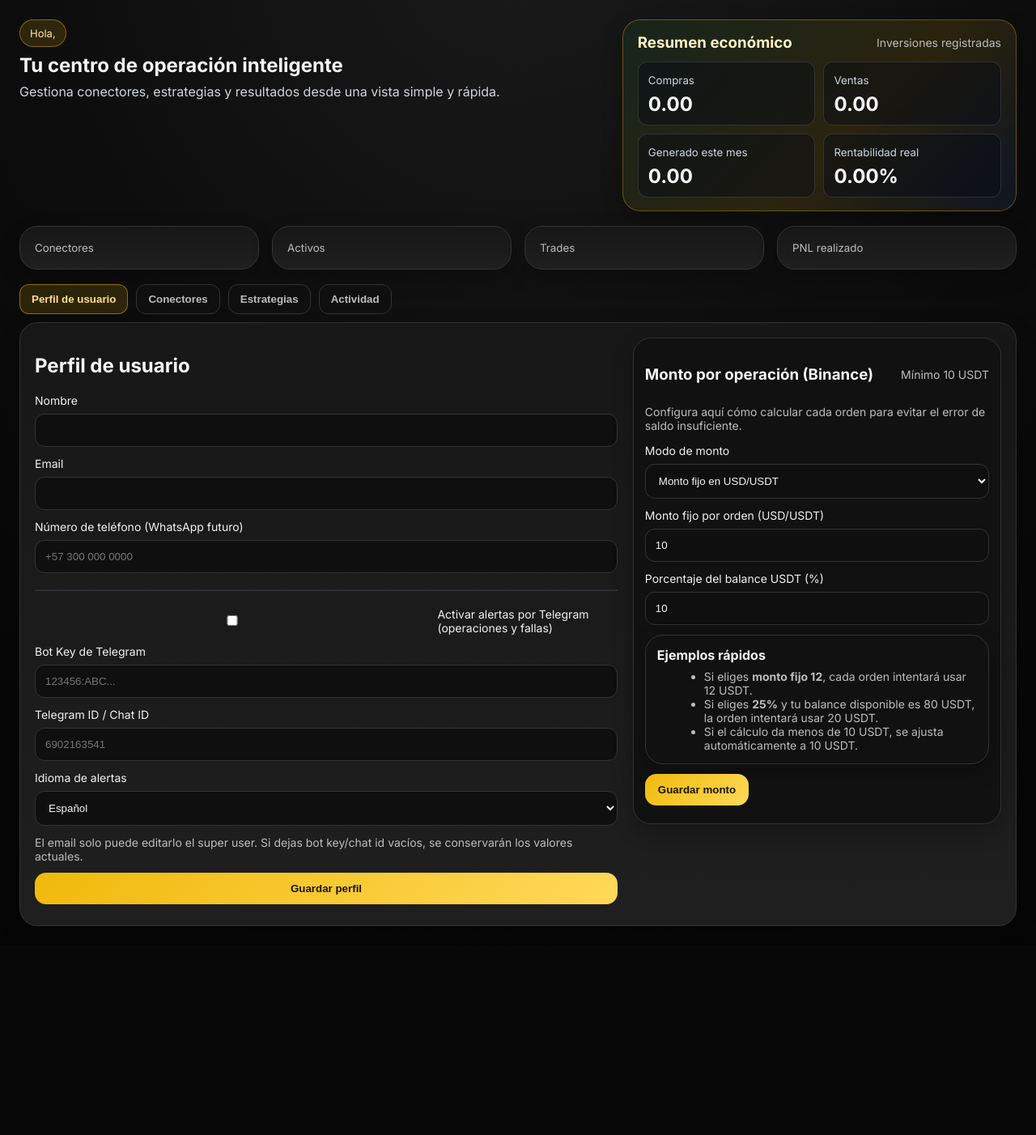
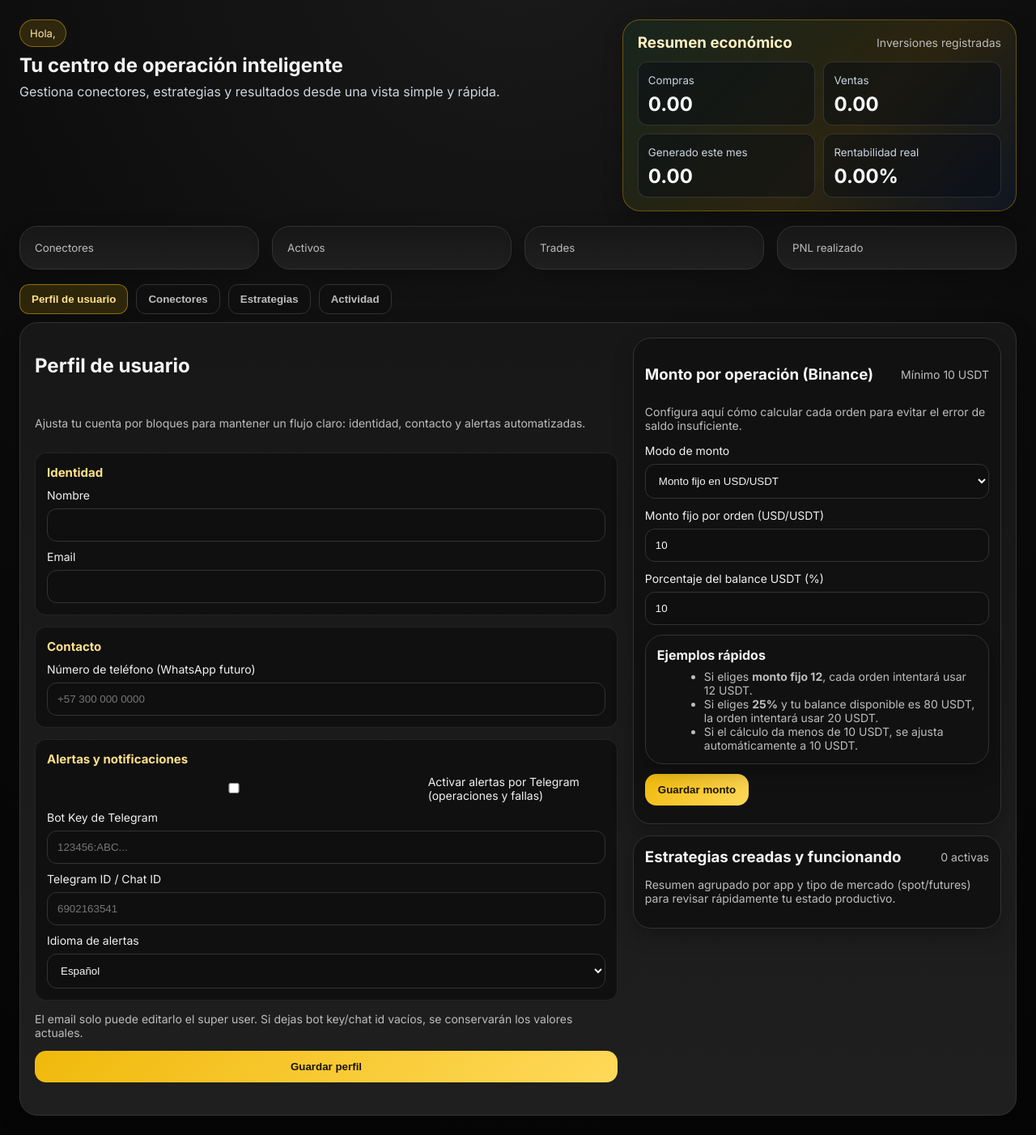
Before and after one commit to davidksinc1986/TradingSaas, a FastAPI app: template app/templates/dashboard.html in a window 1280 px wide. Shown: the part 77-1479 px from the top of the page at 81% size. Before the commit the page ends 1221 px from the top, so only its background shows below. Run offline with FastAPI, Linux system fonts and the light colour scheme; the template is opened without the code that fills it, so the values that code supplies are empty.

Commit message:
Reorganize dashboard profile flow and live strategy grouping

```diff
--- a/app/static/styles.css
+++ b/app/static/styles.css
@@ -195,3 +195,35 @@ select[multiple]{min-height:120px}
 .strategy-bottom-controls{margin-bottom:14px}
 .strategy-bottom-layout h3{margin-top:0}
 .profile-grid-compact{max-width:none}
+
+
+/* Dashboard flow and motion refinements */
+.dashboard-header,.stats-grid,.tabs,.tab-panel .card{animation:fadeInUp .45s ease both}
+.stats-grid .card:nth-child(2){animation-delay:.04s}
+.stats-grid .card:nth-child(3){animation-delay:.08s}
+.stats-grid .card:nth-child(4){animation-delay:.12s}
+
+.card,.btn,.tab-btn,input,select,textarea{transition:all .24s ease}
+.card:hover{border-color:rgba(240,185,11,.28);box-shadow:0 12px 30px rgba(0,0,0,.28)}
+.tab-panel{opacity:0;transform:translateY(8px);transition:opacity .28s ease,transform .28s ease}
+.tab-panel.active{display:block;opacity:1;transform:translateY(0)}
+
+.profile-main-flow{display:grid;gap:14px}
+.profile-cascade-form{gap:14px}
+.profile-form-group{display:grid;gap:10px;padding:14px;border:1px solid rgba(255,255,255,.08);border-radius:14px;background:#101010}
+.profile-form-group h3{margin:0;font-size:15px;color:#ffe08a}
+.profile-side-stack{display:grid;gap:14px;align-content:start}
+.strategy-live-grid{display:grid;gap:10px;margin-top:8px}
+.strategy-live-app{display:grid;gap:8px;padding:12px;border-radius:12px;border:1px solid var(--line);background:#0f0f0f}
+.strategy-live-app h4{margin:0;font-size:14px;color:#ffe08a;text-transform:uppercase;letter-spacing:.4px}
+.strategy-live-market-grid{display:grid;grid-template-columns:1fr 1fr;gap:8px}
+.strategy-live-market{padding:10px;border:1px solid rgba(255,255,255,.1);border-radius:10px;background:#121212}
+.strategy-live-market strong{display:block;font-size:13px;margin-bottom:6px}
+.strategy-live-market ul{margin:0;padding-left:16px;color:var(--muted)}
+.strategy-live-market li{margin-bottom:4px}
+
+@keyframes fadeInUp{from{opacity:0;transform:translateY(10px)}to{opacity:1;transform:translateY(0)}}
+
+@media (max-width:980px){
+  .strategy-live-market-grid{grid-template-columns:1fr}
+}
--- a/app/templates/dashboard.html
+++ b/app/templates/dashboard.html
@@ -48,19 +48,27 @@
 
 <section id="tab-profile" class="tab-panel active">
   <div class="card profile-strategy-layout">
-    <section>
+    <section class="profile-main-flow">
       <h2 id="profile-title">Perfil de usuario</h2>
-      <form id="profile-form" class="form-grid profile-grid">
+      <p class="hint">Ajusta tu cuenta por bloques para mantener un flujo claro: identidad, contacto y alertas automatizadas.</p>
+      <form id="profile-form" class="form-grid profile-grid profile-cascade-form">
+      <div class="profile-form-group">
+        <h3>Identidad</h3>
         <label>Nombre
           <input name="name" id="profile-name" required>
         </label>
         <label>Email
           <input name="email" id="profile-email" disabled>
         </label>
+      </div>
+      <div class="profile-form-group">
+        <h3>Contacto</h3>
         <label>Número de teléfono (WhatsApp futuro)
           <input name="phone" id="profile-phone" placeholder="+57 300 000 0000">
         </label>
-      <hr style="border-color:rgba(148,163,184,.2);margin:8px 0;">
+      </div>
+      <div class="profile-form-group">
+        <h3>Alertas y notificaciones</h3>
         <label class="checkbox"><input name="telegram_alerts_enabled" id="profile-telegram-enabled" type="checkbox"> Activar alertas por Telegram (operaciones y fallas)</label>
         <label>Bot Key de Telegram
           <input name="telegram_bot_key" id="profile-telegram-bot-key" placeholder="123456:ABC..." autocomplete="off">
@@ -76,13 +84,15 @@
             <option value="fr">Français</option>
           </select>
         </label>
+      </div>
       <small class="hint">El email solo puede editarlo el super user. Si dejas bot key/chat id vacíos, se conservarán los valores actuales.</small>
       <button class="btn primary" type="submit">Guardar perfil</button>
       </form>
       <div id="profile-feedback" class="hint" style="margin-top:8px;"></div>
     </section>
 
-    <aside class="card soft-card" id="profile-trade-amount-settings">
+    <aside class="profile-side-stack">
+      <section class="card soft-card" id="profile-trade-amount-settings">
         <div class="row-between">
           <h3>Monto por operación (Binance)</h3>
           <small class="hint">Mínimo 10 USDT</small>
@@ -112,6 +122,16 @@
           <button class="btn primary compact-save-btn" type="submit">Guardar monto</button>
         </form>
         <div id="profile-trade-amount-feedback" class="hint" style="margin-top:8px;"></div>
+      </section>
+
+      <section class="card soft-card profile-active-strategies">
+        <div class="row-between">
+          <h3>Estrategias creadas y funcionando</h3>
+          <small class="hint" id="strategies-live-count">0 activas</small>
+        </div>
+        <p class="hint">Resumen agrupado por app y tipo de mercado (spot/futures) para revisar rápidamente tu estado productivo.</p>
+        <div id="strategies-live-panel" class="strategy-live-grid"></div>
+      </section>
     </aside>
   </div>
 </section>
```
Also changed, not shown: app/static/dashboard.js. Lines whose indentation alone changed are shown as unchanged.
